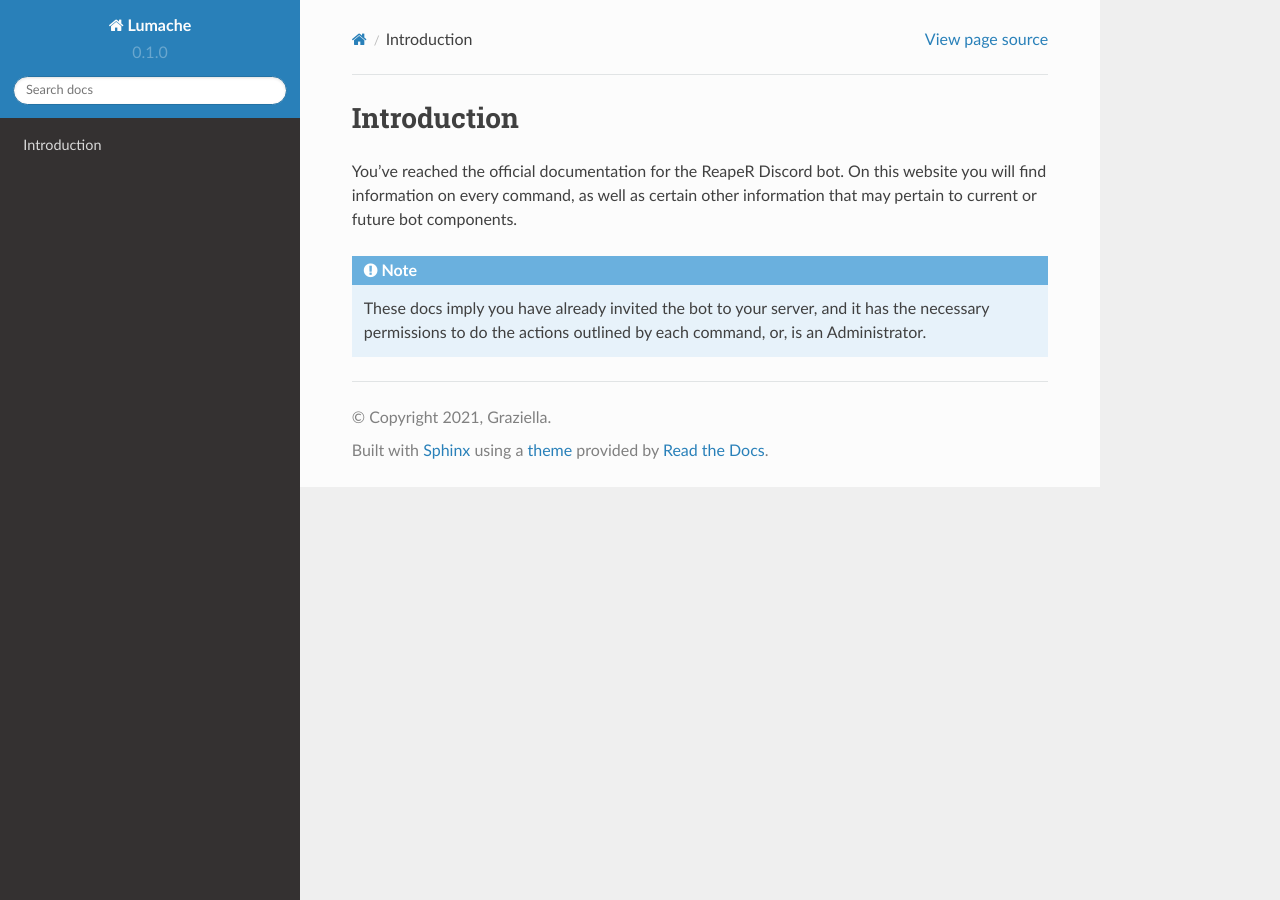
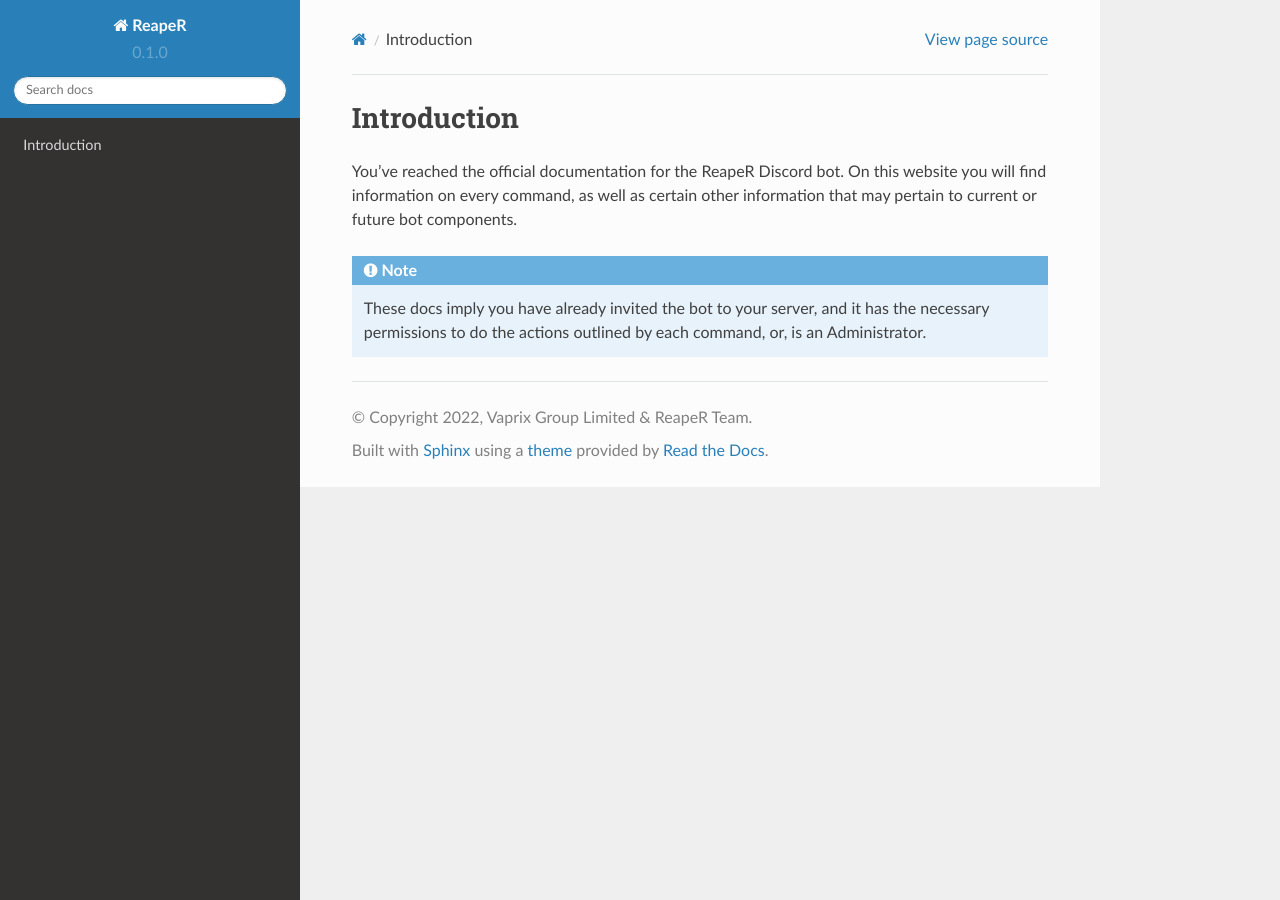
Before and after one commit to maxer4192/documentation, a Sphinx documentation site: the page built from docs/source/index.rst, in a window 1280 px wide. Built offline with Sphinx 7.4.7 and the Read the Docs theme 2.0.0, drawn with Linux system fonts in a browser that asks for light colours.

Commit message:
Update conf.py

```diff
--- a/docs/source/conf.py
+++ b/docs/source/conf.py
@@ -2,8 +2,8 @@
 
 # -- Project information
 
-project = 'Lumache'
-copyright = '2021, Graziella'
+project = 'ReapeR'
+copyright = '2022, Vaprix Group Limited & ReapeR Team'
 author = 'Graziella'
 
 release = '0.1'
```
